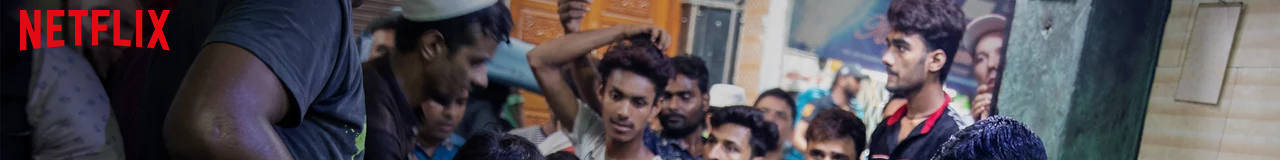
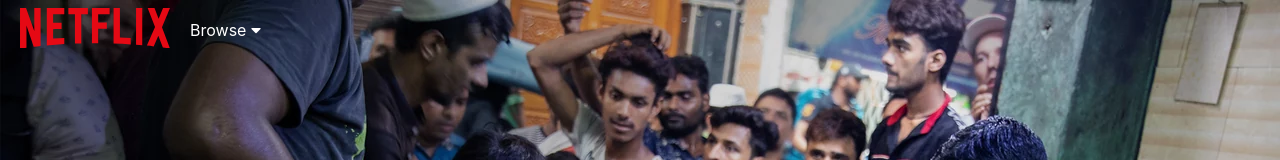
Before and after one commit to grobergm/netflix-clone, a React (Create React App) app: page /browse in a window 1280 px wide. Shown: the top 160 px of the page. Built offline with nearby package versions, Linux system fonts and the light colour scheme.

Commit message:
add browse dropdown and lift state

```diff
--- a/src/components/BrowsePage/Browse.js
+++ b/src/components/BrowsePage/Browse.js
@@ -2,14 +2,17 @@ import React, { Component } from 'react';
 import './browse.css';
 import Navbar from './Navbar';
 import HeroTitle from './HeroTitle';
+import BrowseDrop from './BrowseDrop';
 
 	class Browse extends Component{
 	constructor(props){
 		super(props);
 		this.state={
-			top:true
+			top:true,
+			selected:null
 		}
 		this.checkIfTop=this.checkIfTop.bind(this);
+		this.hoverSelect=this.hoverSelect.bind(this);
 	}
 
 	componentDidMount(){
@@ -17,7 +20,7 @@ class Browse extends Component{
 	}
 
 	componentWillUnmount(){
-		window.removeEventListener('scroll', this.handleScroll);
+		window.removeEventListener('scroll', this.checkIfTop);
 	}
 
 	checkIfTop(){
@@ -28,15 +31,22 @@ class Browse extends Component{
 		}
 	}
 
+	hoverSelect(name){
+		this.setState({selected:name});
+		console.log(this.state.selected)
+	}
+
 	render(){
 	return(
 		<div>
-			<Navbar top={this.state.top} />
+			<Navbar top={this.state.top} hoverSelect={this.hoverSelect} />
+			{
+				this.state.selected==='browse'? <BrowseDrop hoverSelect={this.hoverSelect} /> : null
+			}
 			<HeroTitle />
 		</div>
 	)
 	}
-
 }
 
 export default Browse;
--- /dev/null
+++ b/src/components/BrowsePage/BrowseDrop.js
@@ -0,0 +1,29 @@
+import React from 'react';
+
+function BrowseDrop(props){
+	const styles={
+		zIndex:'1',
+		position:'fixed',
+		top:'60px',
+		left:'150px',
+		backgroundColor:'rgba(0,0,0,0.9)',
+		padding:'20px 40px',
+		borderTop:'2px solid white'
+	}
+	const carrot={
+		position:'relative',
+		top:'-35px'
+	}
+	return(
+		<div onMouseEnter={()=>props.hoverSelect('browse')} onMouseLeave={()=>props.hoverSelect(null)} style={styles}>
+			<i style={carrot} className="fas fa-caret-up"></i>
+			<div className='drop-item'>Home</div>
+			<div className='drop-item'>TV Shows</div>
+			<div className='drop-item'>Movies</div>
+			<div className='drop-item'>Recently Added</div>
+			<div className='drop-item'>My List</div>
+		</div>
+		)
+}
+
+export default BrowseDrop;
--- a/src/components/BrowsePage/HeroTitle.js
+++ b/src/components/BrowsePage/HeroTitle.js
@@ -20,15 +20,11 @@ function HeroTitle(){
 		backgroundColor:'rgba(0,0,0,0.25)',
 		padding:'10px'
 	}
-	const flexBox={
-		display:'flex'
-	}
-
 	return (
 		<div style={background}>
 			<div style={info}>
 				<img style={{width:'100%'}} src={heroTitle}/>
-				<div style={flexBox}>
+				<div style={{display:'flex'}}>
 					<div className='hover-icon'>
 						<i className="fas fa-play"></i> Play
 					</div>
--- a/src/components/BrowsePage/Navbar.js
+++ b/src/components/BrowsePage/Navbar.js
@@ -1,23 +1,33 @@
-import React from 'react';
+import React, { Component } from 'react';
 
 function Navbar(props){
 	const navStyle={
 		display:'flex',
 		justifyContent:'space-between',
-	padding:'10px 20px',
-	backgroundColor: props.top? 'transparent':'black',
+		padding:'0 20px',
+		backgroundColor: props.top ? 'transparent':'black',
 		transition: 'background-color 1s',
 		position: 'fixed',
 		width:'100%',
-	zIndex:'5'
+		zIndex:'1'
 	}
+
+	const subNav={
+		display:'flex',
+		alignItems:'center'
+	}
+
 	return(
 		<div style={navStyle}>
-		<div>
+			<div style={subNav}>
 				<a className='logo'>
 					<svg viewBox="0 0 111 30" focusable="true"><title></title><g id="netflix-logo"><path d="M105.062 14.28L111 30c-1.75-.25-3.499-.563-5.28-.845l-3.345-8.686-3.437 7.969c-1.687-.282-3.344-.376-5.031-.595l6.031-13.75L94.468 0h5.063l3.062 7.874L105.875 0h5.124l-5.937 14.28zM90.47 0h-4.594v27.25c1.5.094 3.062.156 4.594.343V0zm-8.563 26.937c-4.187-.281-8.375-.53-12.656-.625V0h4.687v21.875c2.688.062 5.375.28 7.969.405v4.657zM64.25 10.657v4.687h-6.406V26H53.22V0h13.125v4.687h-8.5v5.97h6.406zm-18.906-5.97V26.25c-1.563 0-3.156 0-4.688.062V4.687h-4.844V0h14.406v4.687h-4.874zM30.75 15.593c-2.062 0-4.5 0-6.25.095v6.968c2.75-.188 5.5-.406 8.281-.5v4.5l-12.968 1.032V0H32.78v4.687H24.5V11c1.813 0 4.594-.094 6.25-.094v4.688zM4.78 12.968v16.375C3.094 29.531 1.593 29.75 0 30V0h4.469l6.093 17.032V0h4.688v28.062c-1.656.282-3.344.376-5.125.625L4.78 12.968z" id="Fill-14"></path></g></svg>
 				</a>
-
+				<div onMouseEnter={()=>props.hoverSelect('browse')} onMouseLeave={()=>props.hoverSelect(null)}>
+					<div className='nav-item'>
+						Browse <i className="fas fa-caret-down"></i>
+					</div>
+				</div>
 			</div>
 			<div>
 			</div>
--- a/src/components/BrowsePage/browse.css
+++ b/src/components/BrowsePage/browse.css
@@ -9,3 +9,13 @@
 	background-color:#e6e6e6;
 	color:#000;
 }
+
+.nav-item{
+	height:100%;
+	padding:20px;
+}
+
+.drop-item{
+	cursor:pointer;
+	margin-bottom:20px;
+}
```
Lines whose indentation alone changed are shown as unchanged.
